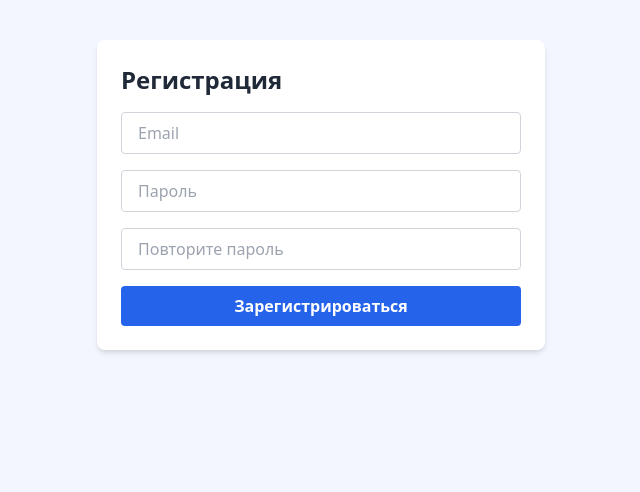
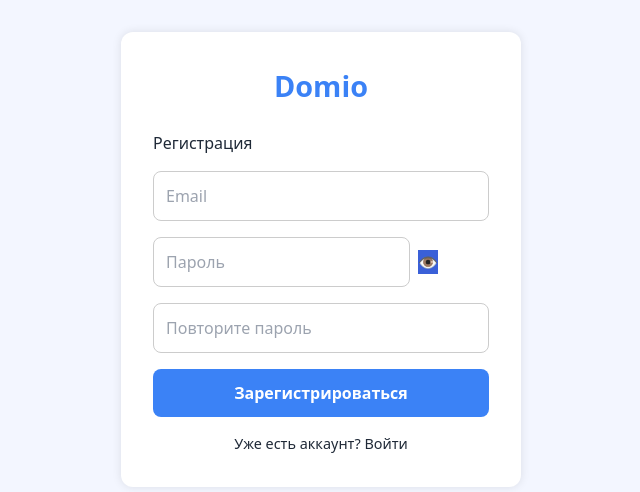
Before and after one commit to senenevar/domio-app, a Next.js app: page /auth/register in a window 1280 px wide. Shown: the top 492 px of the page, without its empty margins (319-959 px from the left). Built offline with nearby package versions, Linux system fonts and the light colour scheme.

Commit message:
update-v5

```diff
--- a/pages/auth/register.tsx
+++ b/pages/auth/register.tsx
@@ -1,7 +1,7 @@
-
 import { useState } from 'react';
 import { useRouter } from 'next/router';
 import { supabase } from '../../lib/supabaseClient';
+import styles from '../../styles/Auth.module.css';
 
 export default function Register() {
   const [email, setEmail] = useState('');
@@ -9,6 +9,7 @@ export default function Register() {
   const [confirmPassword, setConfirmPassword] = useState('');
   const [loading, setLoading] = useState(false);
   const [message, setMessage] = useState('');
+  const [showPassword, setShowPassword] = useState(false);
   const router = useRouter();
 
   const handleRegister = async (e: React.FormEvent) => {
@@ -35,42 +36,40 @@ export default function Register() {
   };
 
   return (
-    <div className="max-w-md mx-auto mt-10 p-6 bg-white rounded-lg shadow-md">
-      <h1 className="text-2xl font-bold mb-4">Регистрация</h1>
-      <form onSubmit={handleRegister} className="space-y-4">
+    <div className={styles.container}>
+      <a href="/" className={styles.logo}>Domio</a>
+      <form onSubmit={handleRegister} className={styles.form}>
+        <h2>Регистрация</h2>
+        {message && <p className={message.includes('успешно') ? styles.success : styles.error}>{message}</p>}
         <input
           type="email"
           placeholder="Email"
-          className="w-full border px-4 py-2 rounded"
           value={email}
           onChange={(e) => setEmail(e.target.value)}
           required
         />
+        <div className={styles.passwordField}>
           <input
-          type="password"
+            type={showPassword ? 'text' : 'password'}
             placeholder="Пароль"
-          className="w-full border px-4 py-2 rounded"
             value={password}
             onChange={(e) => setPassword(e.target.value)}
             required
           />
+          <button type="button" onClick={() => setShowPassword(!showPassword)}>👁️</button>
+        </div>
         <input
-          type="password"
+          type={showPassword ? 'text' : 'password'}
           placeholder="Повторите пароль"
-          className="w-full border px-4 py-2 rounded"
           value={confirmPassword}
           onChange={(e) => setConfirmPassword(e.target.value)}
           required
         />
-        <button
-          type="submit"
-          disabled={loading}
-          className="bg-blue-600 text-white px-4 py-2 rounded w-full"
-        >
+        <button type="submit" disabled={loading}>
           {loading ? 'Загрузка...' : 'Зарегистрироваться'}
         </button>
+        <p className={styles.link}>Уже есть аккаунт? <a href="/auth/login">Войти</a></p>
       </form>
-      {message && <p className="mt-4 text-sm text-center text-red-600">{message}</p>}
     </div>
   );
 }
--- a/styles/Auth.module.css
+++ b/styles/Auth.module.css
@@ -1,31 +1,54 @@
 .container {
   max-width: 400px;
-  margin: 0 auto;
+  margin: 2rem auto;
   padding: 2rem;
-  background-color: #ffffff;
-  box-shadow: 0 4px 10px rgba(0, 0, 0, 0.05);
-  border-radius: 0.75rem;
+  background: #fff;
+  border-radius: 12px;
+  box-shadow: 0 0 10px rgba(0, 0, 0, 0.1);
 }
-
-.input {
-  width: 100%;
+.logo {
+  display: block;
+  text-align: center;
+  margin-bottom: 1.5rem;
+  font-size: 1.8rem;
+  font-weight: bold;
+  color: #3b82f6;
+  text-decoration: none;
+}
+.form {
+  display: flex;
+  flex-direction: column;
+  gap: 1rem;
+}
+input {
   padding: 0.75rem;
-  margin-top: 0.5rem;
-  border: 1px solid #d1d5db;
-  border-radius: 0.5rem;
+  font-size: 1rem;
+  border: 1px solid #ccc;
+  border-radius: 8px;
 }
-
-.button {
-  background-color: #3b82f6;
+button[type="submit"] {
+  padding: 0.75rem;
+  font-size: 1rem;
+  background: #3b82f6;
   color: white;
-  padding: 0.75rem;
-  width: 100%;
-  margin-top: 1rem;
   border: none;
-  border-radius: 0.5rem;
+  border-radius: 8px;
   cursor: pointer;
 }
-
-.button:hover {
-  background-color: #2563eb;
+.error {
+  color: red;
+  font-size: 0.9rem;
 }
+.success {
+  color: green;
+  font-size: 0.9rem;
+}
+.link {
+  text-align: center;
+  font-size: 0.9rem;
+}
+.passwordField {
+  display: flex;
+  gap: 0.5rem;
+  align-items: center;
+}
```
Also changed, not shown: pages/auth/login.tsx (+8 -2 lines). Lines whose indentation alone changed are shown as unchanged.
